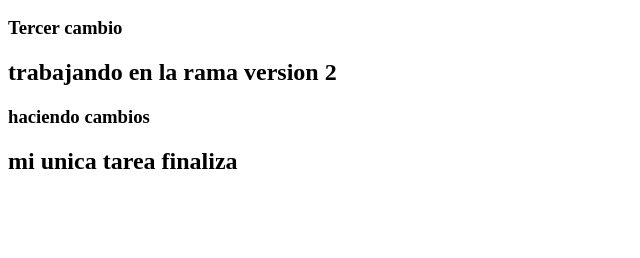
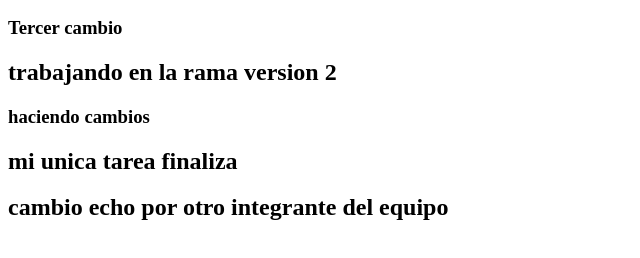
Before and after one commit to JairoMauricio97/git-ComisionN6, a plain HTML site: page index.html in a window 1280 px wide. Shown: the part 110-368 px from the top of the page, without its empty margins (0-640 px from the left). Drawn offline with Linux system fonts and the light colour scheme.

Commit message:
Update index.html
cambio

```diff
--- a/index.html
+++ b/index.html
@@ -6,4 +6,5 @@
 <h2> trabajando en la rama version 2</h2>
 <h3> haciendo cambios</h3>
 <h2> mi unica tarea finaliza</h2>
+<h2> cambio echo por otro integrante del equipo</h2>
 <!DOCTYPE html>
```
